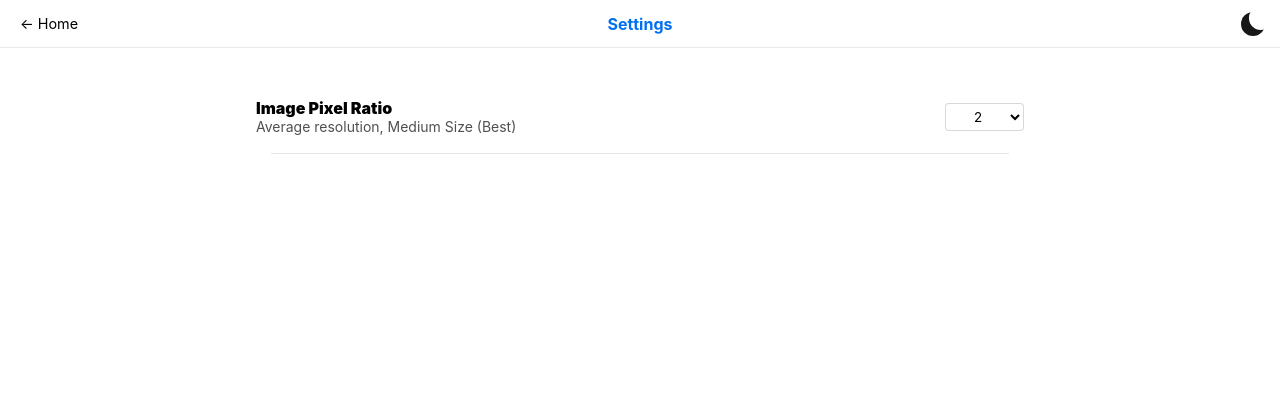
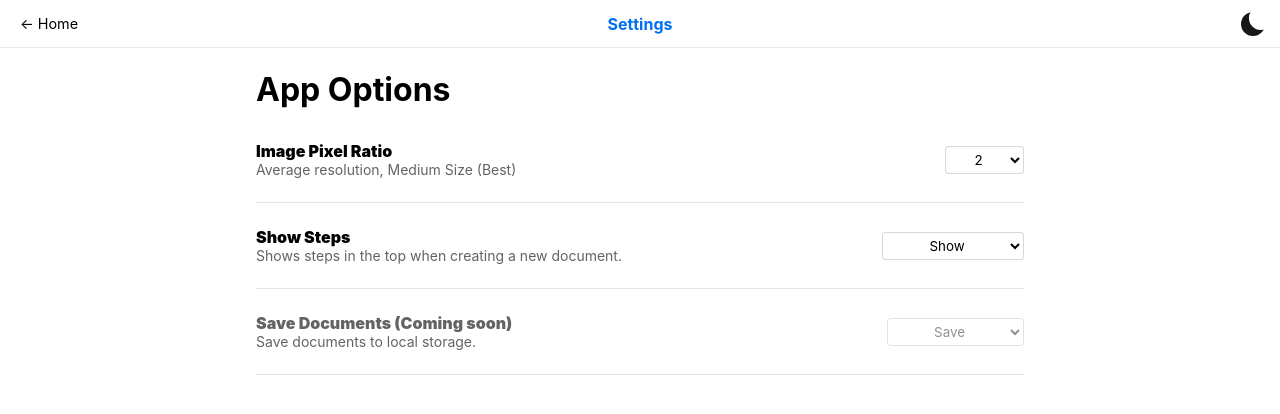
Before and after one commit to ninjaasmoke/afont, a Next.js app: page /settings in a window 1280 px wide. Shown: the top 414 px of the page. Built offline with nearby package versions, Linux system fonts and the light colour scheme.

Commit message:
basic settings page updating context

```diff
--- a/context/AppContext.js
+++ b/context/AppContext.js
@@ -1,7 +1,7 @@
 import { useContext, createContext, useState, useEffect } from 'react'
 import { getCookie, setCookie } from '../helper/cookies'
 import { fontOptions } from '../helper/fontOptions';
-import { IMAGE_PIXEL_RATIO } from '../helper/strings';
+import { IMAGE_PIXEL_RATIO, SHOW_STEPS_MSG } from '../helper/strings';
 
 const AppContext = createContext();
 
@@ -13,13 +13,19 @@ export function AppWrapper({ children }) {
     const [fontState, setFontState] = useState(fontOptions)
 
     const [selFont, setSelFont] = useState('')
+    const [allPages, setAllPages] = useState([])
+
     const [pixelRatio, setPixelRatio] = useState(2)
-    const [allPages, setAllPages] = useState([])
+    const [stepMsg, setStepMsg] = useState('true')
 
     useEffect(() => {
         let ipr = getCookie(IMAGE_PIXEL_RATIO)
         if (ipr.length !== 0) {
             setPixelRatio(parseInt(ipr))
+        }
+        let stm = getCookie(SHOW_STEPS_MSG)
+        if (stm.length !== 0) {
+            setStepMsg(stm)
         }
     }, [])
 
@@ -33,6 +39,7 @@ export function AppWrapper({ children }) {
                 pixelRatio,
                 allPages,
                 selFont,
+                stepMsg,
                 setShowCookieModal,
                 setShowMobileWarning,
                 setSelBgImgType,
@@ -40,6 +47,7 @@ export function AppWrapper({ children }) {
                 setAllPages,
                 setSelFont,
                 setPixelRatio,
+                setStepMsg,
                 setCookie,
                 getCookie
             }}>
--- a/helper/strings.js
+++ b/helper/strings.js
@@ -8,6 +8,7 @@ export const DARK_MODE_ON = 'DARK_MODE_ON';
 export const USER_COOKIE_CONSENT = 'USER_COOKIE_CONSENT';
 export const USER_MOBILE_WARNING = 'USER_MOBILE_WARNING';
 export const IMAGE_PIXEL_RATIO = 'IMAGE_PIXEL_RATIO';
+export const SHOW_STEPS_MSG = 'SHOW_STEPS_MSG';
 
 export const COOKIE_AGREEMENT_TEXT = 'This site uses cookies to enhance user experience.';
 export const MODAL_TEXT = 'This app was designed keeping a desktop in mind. For best experience, use in a PC or desktop.';
--- a/pages/settings.js
+++ b/pages/settings.js
@@ -2,12 +2,12 @@ import Head from 'next/head'
 import Nav from '../components/nav'
 import { useAppContext } from '../context/AppContext'
 import { setCookie } from '../helper/cookies'
-import { IMAGE_PIXEL_RATIO } from '../helper/strings'
+import { IMAGE_PIXEL_RATIO, SHOW_STEPS_MSG } from '../helper/strings'
 import utils from '../styles/Settings.module.css'
 
 export default function Settings() {
 
-    const { pixelRatio, setPixelRatio } = useAppContext()
+    const { pixelRatio, setPixelRatio, stepMsg, setStepMsg } = useAppContext()
 
     const pixelRatioMsg = {
         1: 'Low resolution, Small size',
@@ -15,9 +15,19 @@ export default function Settings() {
         3: 'High Resolution, Even higher size',
     }
 
+    const showStepsMsg = {
+        'true': 'Shows steps in the top when creating a new document.',
+        'false': 'Doesn\'t show steps.'
+    }
+
     const updatePixelRatio = (ratio) => {
         setPixelRatio(ratio)
         setCookie(IMAGE_PIXEL_RATIO, ratio, 365)
+    }
+
+    const updateStepMsg = (value) => {
+        setStepMsg(value)
+        setCookie(SHOW_STEPS_MSG, value, 365)
     }
 
     return (
@@ -29,6 +39,10 @@ export default function Settings() {
             <Nav linkTo="/" navTitle="Settings" />
 
             <div className={utils.grid}>
+                <h1 className={utils.h1}>
+                    App Options
+                </h1>
+                {/* <div className={utils.gridBreak} /> */}
                 <div className={utils.card}>
                     <div className={utils.settingOption}>
                         <span className={utils.settingName}>
@@ -43,6 +57,32 @@ export default function Settings() {
                     </select>
                 </div>
                 <div className={utils.gridBreak} />
+                <div className={utils.card}>
+                    <div className={utils.settingOption}>
+                        <span className={utils.settingName}>
+                            Show Steps
+                        </span>
+                        <span className={utils.settingSub}>{showStepsMsg[stepMsg]}</span>
+                    </div>
+                    <select className={utils.settingAction} value={stepMsg} onChange={e => updateStepMsg(e.target.value)} >
+                        <option value={'true'}>Show</option>
+                        <option value={'false'}>Don't show</option>
+                    </select>
+                </div>
+                <div className={utils.gridBreak} />
+                <div className={utils.card + " " + utils.comingSoon}>
+                    <div className={utils.settingOption + " " + utils.comingSoon}>
+                        <span className={utils.settingName}>
+                            Save Documents (Coming soon)
+                        </span>
+                        <span className={utils.settingSub}>Save documents to local storage.</span>
+                    </div>
+                    <select className={utils.settingAction + " " + utils.comingSoon} value={'true'} disabled >
+                        <option value={'true'}>Save</option>
+                        <option value={'false'}>Don't save</option>
+                    </select>
+                </div>
+                <div className={utils.gridBreak} />
             </div>
         </div>
     )
--- a/styles/Settings.module.css
+++ b/styles/Settings.module.css
@@ -16,7 +16,12 @@
     flex-wrap: wrap;
     width: 60%;
     max-width: 800px;
-    margin-top: 3rem;
+    /* margin-top: 3rem; */
+}
+
+.h1 {
+    margin: 20px 0 8px;
+    width: 100%;
 }
 
 .card {
@@ -24,12 +29,14 @@
     display: flex;
     justify-content: space-between;
     align-items: center;
+    padding: 24px 0;
 }
 
 .settingOption {
     text-align: start;
     display: flex;
     flex-direction: column;
+    max-width: 50%;
 }
 
 .settingName {
@@ -50,6 +57,7 @@
     border-radius: 4px;
     border: 1px solid #7c7c7c4b;
     outline: none;
+    text-align: center;
     font-family: -apple-system, BlinkMacSystemFont, 'Segoe UI', Roboto, Oxygen, Ubuntu, Cantarell, 'Open Sans', 'Helvetica Neue', sans-serif;
 }
 
@@ -65,11 +73,15 @@
 }
 
 .gridBreak {
-    width: 96%;
+    width: 100%;
     background-color: var(--color);
     height: 1px;
     opacity: 0.1;
-    margin: 18px 0;
+}
+
+.comingSoon {
+    color: var(--gray);
+    cursor: not-allowed;
 }
 
 @media (max-width: 600px) {
--- a/styles/globals.css
+++ b/styles/globals.css
@@ -90,7 +90,7 @@ select::-ms-expand {
   --bg: white;
   --color: black;
   --hoverColor: transparent;
-  --gray: #505050;
+  --gray: #636363;
 }
 
 @media (max-width: 600px) {
```
